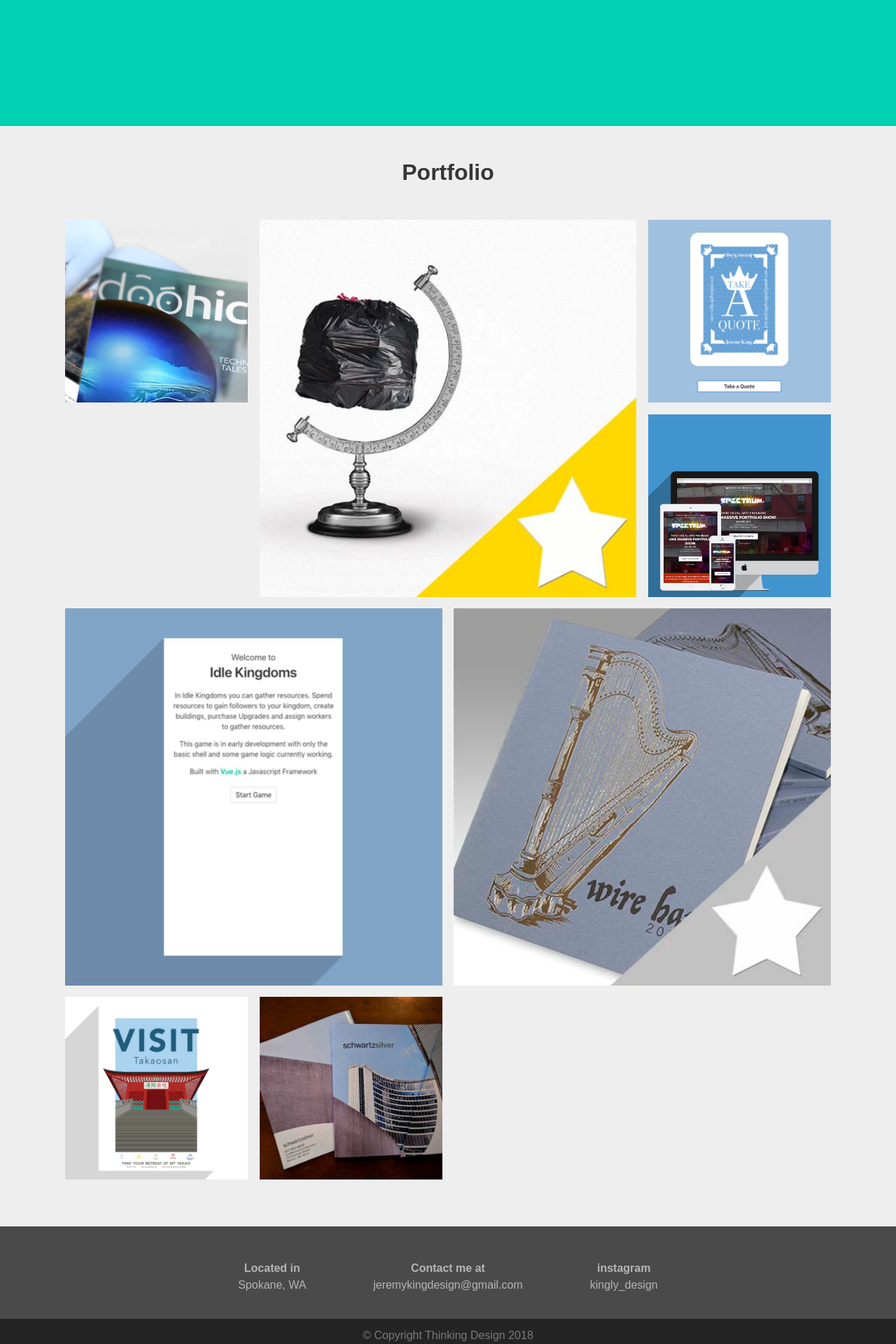
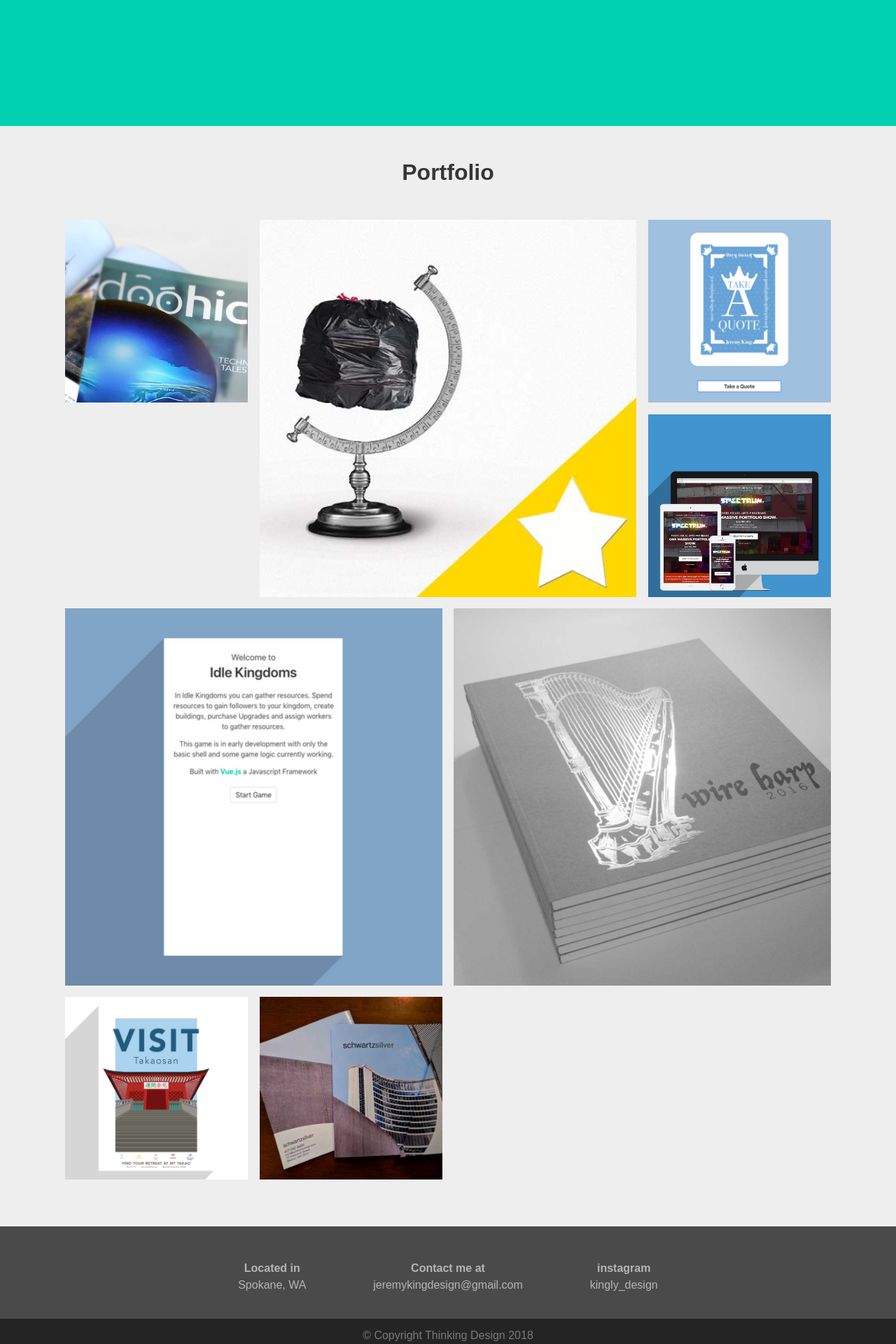
Before and after one commit to jeking123/www.thinkingdesign.studio, a Jekyll site: the page built from index.markdown, in a window 1280 px wide. Shown: the part 1073-2993 px from the top of the page at 70% size. Built offline with Jekyll 4.4.1, drawn with Linux system fonts in a browser that asks for light colours; nearby versions of some CDN libraries.

Commit message:
updating image

```diff
--- a/_portfolio/2016-Wireharp.markdown
+++ b/_portfolio/2016-Wireharp.markdown
@@ -3,7 +3,7 @@ title: 2016 | Wireharp
 date: 2018-06-04 21:30:00 Z
 position: 2
 layout: projects
-thumbnail-image: "/uploads/Wire_thumb.jpg"
+thumbnail-image: "/uploads/wire-harp-thumb.jpg"
 image: "/uploads/wireharp_full.png"
 caption: Annual Creative Literature & Art Publication - Silver Student  Addy Award
 ---
```
Also changed, not shown: _uploads/wire-harp-thumb.jpg (added).
